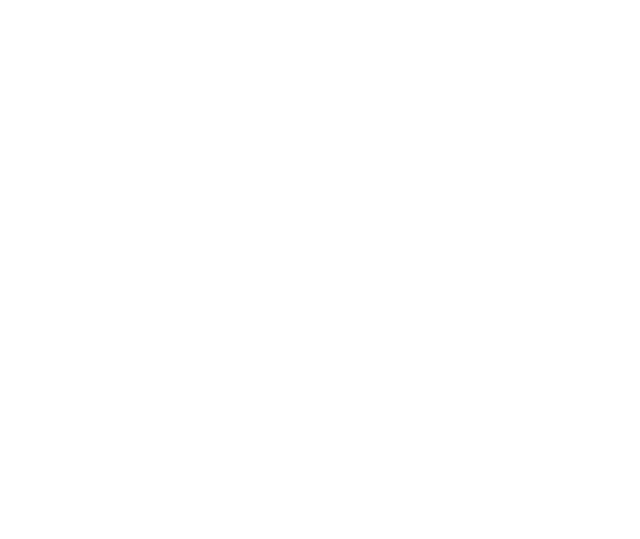
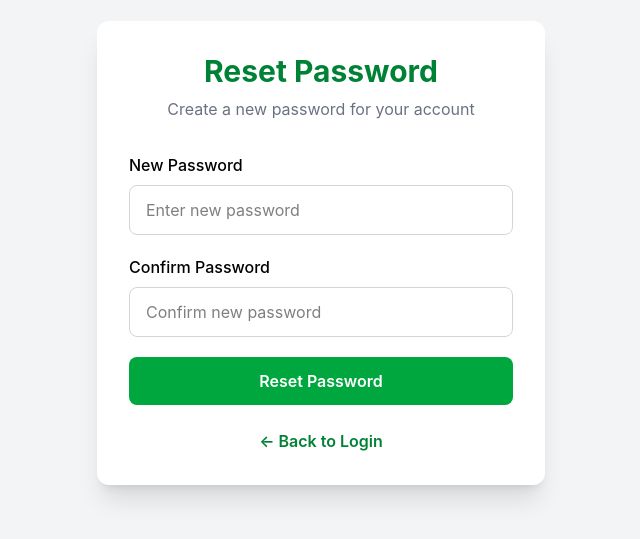
Before and after one commit to faryalsaleem50/Greencare-frontend, a React (Vite) app: page /reset-password/1 in a window 1280 px wide. Before the commit this address had no page. Shown: the part 147-686 px from the top of the page, without its empty margins (319-959 px from the left). Built offline with nearby package versions, Linux system fonts and the light colour scheme.

Commit message:
Add forgot password

```diff
--- a/src/App.jsx
+++ b/src/App.jsx
@@ -23,6 +23,8 @@ import Cart from "./pages/Cart";
 import Checkout from "./pages/Checkout";
 import Orders from "./pages/admin/Orders";
 import MyOrders from "./pages/MyOrders";
+import ForgotPassword from "./pages/ForgotPassword";
+import ResetPassword from "./pages/ResetPassword";
 
 
 
@@ -45,6 +47,11 @@ function App() {
         <Route path="/cart" element={<Cart />} />
         <Route path="/checkout" element={<Checkout />} />
         <Route path="/my-orders" element={<MyOrders />} />
+        <Route path="/forgot-password" element={<ForgotPassword />} />
+        <Route
+  path="/reset-password/:token"
+  element={<ResetPassword />}
+/>
        <Route
   path="/admin"
   element={
--- /dev/null
+++ b/src/pages/ForgotPassword.jsx
@@ -0,0 +1,120 @@
+import { useState } from "react";
+import { Link } from "react-router-dom";
+import axios from "axios";
+
+const ForgotPassword = () => {
+  const [email, setEmail] = useState("");
+  const [message, setMessage] = useState("");
+  const [error, setError] = useState("");
+  const [loading, setLoading] = useState(false);
+
+  const handleSubmit = async (e) => {
+    e.preventDefault();
+
+    setMessage("");
+    setError("");
+
+    if (!email) {
+      setError("Please enter your email address.");
+      return;
+    }
+
+    try {
+      setLoading(true);
+
+      const res = await axios.post(
+        `${import.meta.env.VITE_API_URL}/api/auth/forgot-password`,
+        {
+          email,
+        }
+      );
+
+      setMessage(
+        res.data.message ||
+          "If this email exists, a password reset link has been sent."
+      );
+
+      setEmail("");
+    } catch (err) {
+      setError(
+        err.response?.data?.message ||
+          "Something went wrong. Please try again."
+      );
+    } finally {
+      setLoading(false);
+    }
+  };
+
+  return (
+    <div className="min-h-screen flex items-center justify-center bg-gray-100 px-4">
+      <div className="w-full max-w-md bg-white rounded-2xl shadow-lg p-8">
+
+        {/* Heading */}
+        <div className="text-center mb-8">
+          <h1 className="text-3xl font-bold text-green-800">
+            Forgot Password?
+          </h1>
+
+          <p className="text-gray-500 mt-2">
+            Enter your email and we'll send you a password reset link.
+          </p>
+        </div>
+
+        {/* Form */}
+        <form onSubmit={handleSubmit} className="space-y-5">
+
+          <div>
+            <label className="block text-sm font-semibold text-gray-700 mb-2">
+              Email Address
+            </label>
+
+            <input
+              type="email"
+              value={email}
+              onChange={(e) => setEmail(e.target.value)}
+              placeholder="Enter your email"
+              className="w-full px-4 py-3 border border-gray-300 rounded-lg
+              focus:outline-none focus:ring-2 focus:ring-green-600"
+            />
+          </div>
+
+          {/* Success */}
+          {message && (
+            <div className="bg-green-100 text-green-700 px-4 py-3 rounded-lg text-sm">
+              {message}
+            </div>
+          )}
+
+          {/* Error */}
+          {error && (
+            <div className="bg-red-100 text-red-600 px-4 py-3 rounded-lg text-sm">
+              {error}
+            </div>
+          )}
+
+          <button
+            type="submit"
+            disabled={loading}
+            className="w-full bg-green-700 hover:bg-green-800
+            text-white font-semibold py-3 rounded-lg transition
+            disabled:opacity-60 disabled:cursor-not-allowed"
+          >
+            {loading ? "Sending..." : "Send Reset Link"}
+          </button>
+        </form>
+
+        {/* Back to Login */}
+        <div className="text-center mt-6">
+          <Link
+            to="/login"
+            className="text-green-700 hover:text-green-900 font-semibold"
+          >
+            ← Back to Login
+          </Link>
+        </div>
+      </div>
+    </div>
+  );
+};
+
+export default ForgotPassword;
--- a/src/pages/Login.jsx
+++ b/src/pages/Login.jsx
@@ -129,6 +129,15 @@ function Login() {
               {loading ? "Logging In..." : "Login"}
             </button>
 
+                        <div className="text-right">
+              <Link
+                to="/forgot-password"
+                className="text-sm text-green-700 font-semibold hover:underline"
+              >
+                Forgot Password?
+              </Link>
+            </div>
+
             <p className="text-center text-gray-600">
               Don't have an account?{" "}
               <Link
--- /dev/null
+++ b/src/pages/ResetPassword.jsx
@@ -0,0 +1,151 @@
+import { useState } from "react";
+import { Link, useNavigate, useParams } from "react-router-dom";
+import axios from "axios";
+
+const ResetPassword = () => {
+  const { token } = useParams();
+  const navigate = useNavigate();
+
+  const [password, setPassword] = useState("");
+  const [confirmPassword, setConfirmPassword] = useState("");
+  const [loading, setLoading] = useState(false);
+  const [message, setMessage] = useState("");
+  const [error, setError] = useState("");
+
+  const handleSubmit = async (e) => {
+    e.preventDefault();
+
+    setMessage("");
+    setError("");
+
+    if (password.length < 6) {
+      setError("Password must be at least 6 characters long.");
+      return;
+    }
+
+    if (password !== confirmPassword) {
+      setError("Passwords do not match.");
+      return;
+    }
+
+    try {
+      setLoading(true);
+
+      const res = await axios.post(
+        `${import.meta.env.VITE_API_URL}/api/auth/reset-password/${token}`,
+        {
+          password,
+        }
+      );
+
+      setMessage(
+        res.data.message || "Password reset successfully."
+      );
+
+      setPassword("");
+      setConfirmPassword("");
+
+      setTimeout(() => {
+        navigate("/login");
+      }, 2000);
+    } catch (err) {
+      setError(
+        err.response?.data?.message ||
+          "Reset link is invalid or expired."
+      );
+    } finally {
+      setLoading(false);
+    }
+  };
+
+  return (
+    <>
+      <section className="min-h-screen bg-gray-100 flex items-center justify-center px-4 py-12">
+        <div className="w-full max-w-md bg-white shadow-xl rounded-xl p-8">
+
+          <h2 className="text-3xl font-bold text-center text-green-700 mb-2">
+            Reset Password
+          </h2>
+
+          <p className="text-center text-gray-500 mb-8">
+            Create a new password for your account
+          </p>
+
+          <form onSubmit={handleSubmit} className="space-y-5">
+
+            <div>
+              <label className="block mb-2 font-medium">
+                New Password
+              </label>
+
+              <input
+                type="password"
+                placeholder="Enter new password"
+                value={password}
+                onChange={(e) => setPassword(e.target.value)}
+                autoComplete="new-password"
+                required
+                className="w-full border border-gray-300 rounded-lg px-4 py-3 focus:outline-none focus:ring-2 focus:ring-green-600"
+              />
+            </div>
+
+            <div>
+              <label className="block mb-2 font-medium">
+                Confirm Password
+              </label>
+
+              <input
+                type="password"
+                placeholder="Confirm new password"
+                value={confirmPassword}
+                onChange={(e) =>
+                  setConfirmPassword(e.target.value)
+                }
+                autoComplete="new-password"
+                required
+                className="w-full border border-gray-300 rounded-lg px-4 py-3 focus:outline-none focus:ring-2 focus:ring-green-600"
+              />
+            </div>
+
+            {message && (
+              <div className="bg-green-100 text-green-700 px-4 py-3 rounded-lg text-sm">
+                {message}
+              </div>
+            )}
+
+            {error && (
+              <div className="bg-red-100 text-red-600 px-4 py-3 rounded-lg text-sm">
+                {error}
+              </div>
+            )}
+
+            <button
+              type="submit"
+              disabled={loading}
+              className={`w-full py-3 rounded-lg font-semibold text-white transition ${
+                loading
+                  ? "bg-gray-400 cursor-not-allowed"
+                  : "bg-green-600 hover:bg-green-700"
+              }`}
+            >
+              {loading ? "Resetting..." : "Reset Password"}
+            </button>
+
+          </form>
+
+          <div className="text-center mt-6">
+            <Link
+              to="/login"
+              className="text-green-700 font-semibold hover:underline"
+            >
+              ← Back to Login
+            </Link>
+          </div>
+
+        </div>
+      </section>
+    </>
+  );
+};
+
+export default ResetPassword;
```
